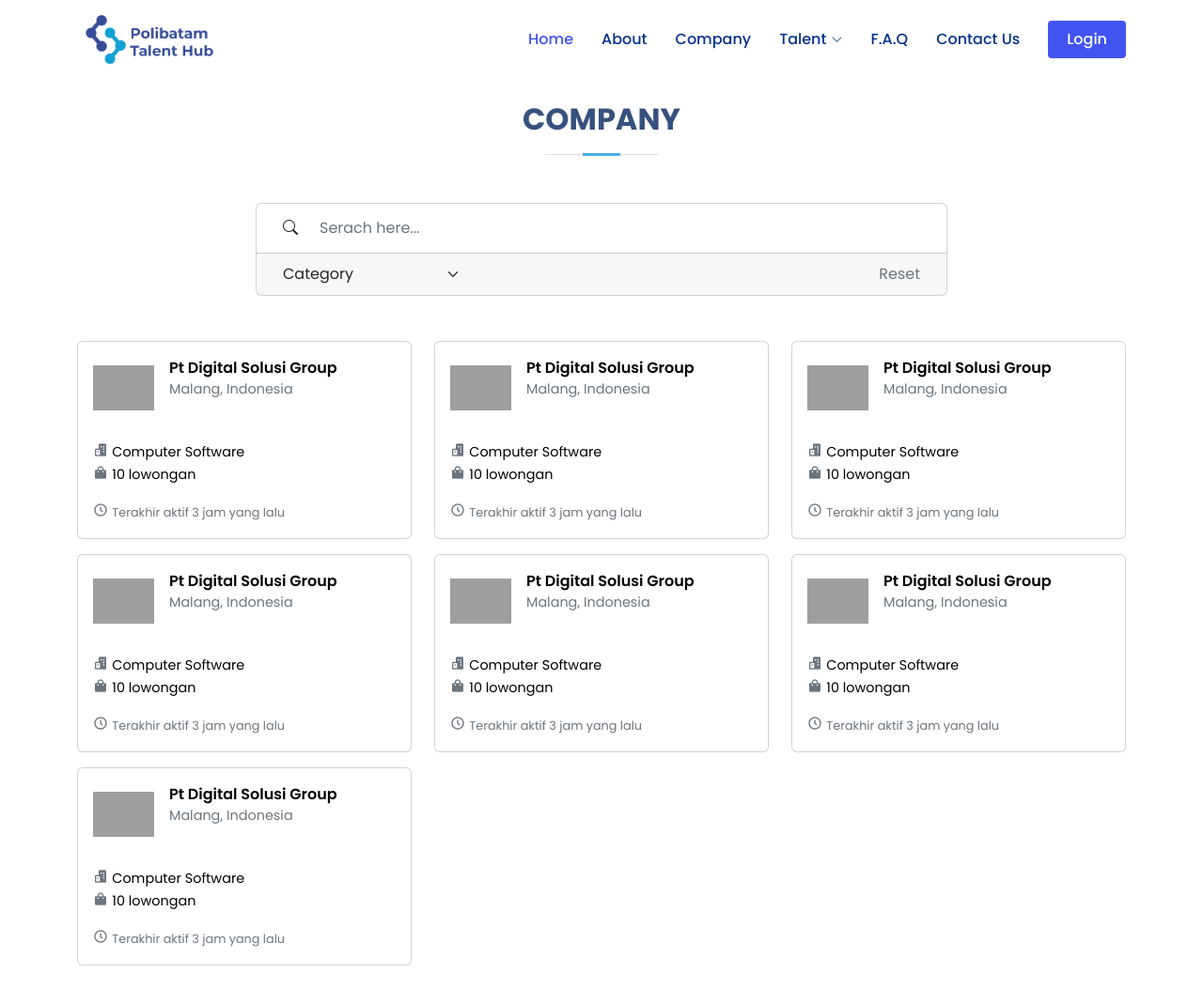
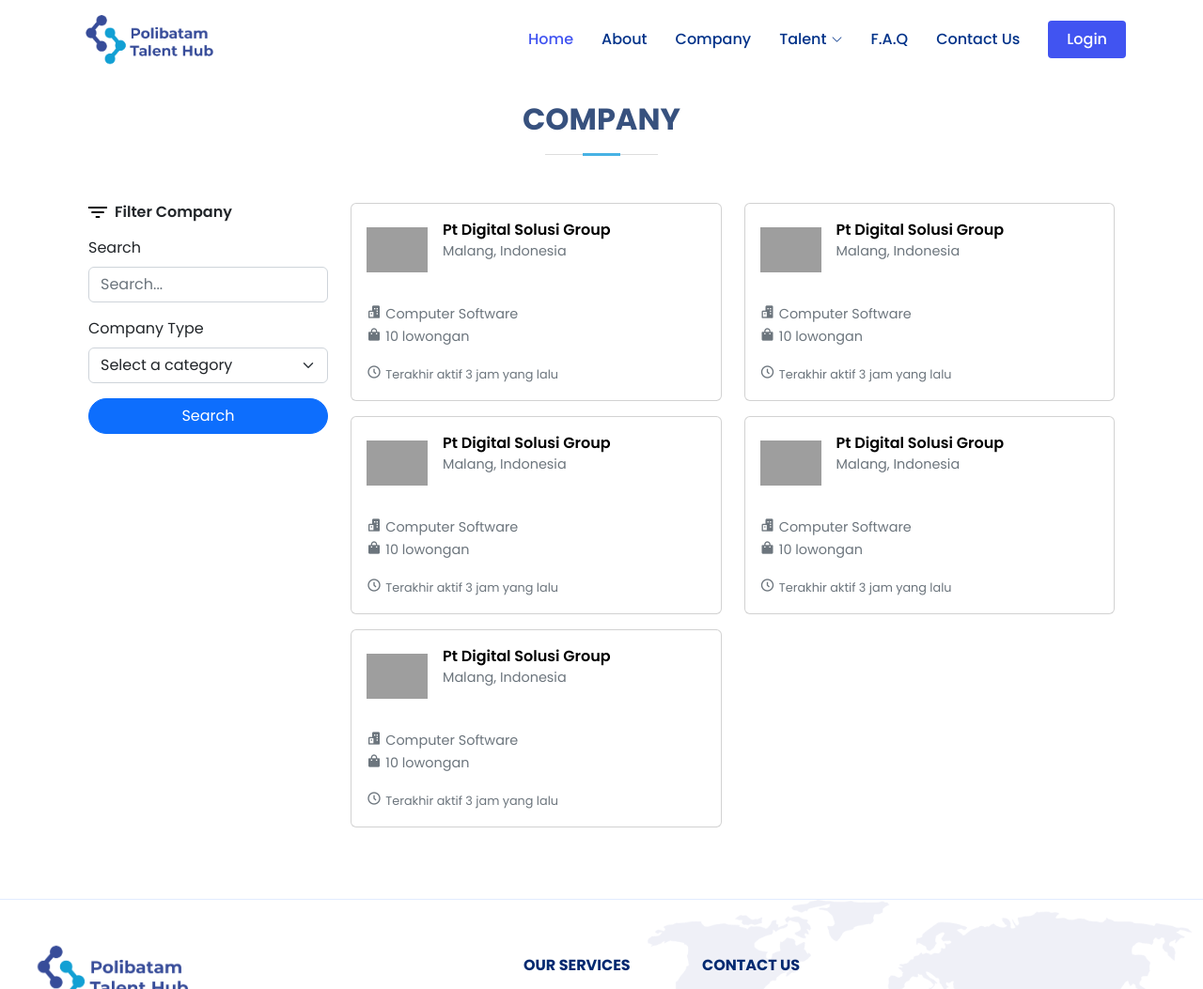
Before and after one commit to lazlanrafar/talent-hub, a plain HTML site: page company.html in a window 1280 px wide. Shown: the top 1053 px of the page at 94% size. Drawn offline with Linux system fonts and the light colour scheme; grey boxes are pictures that could not be loaded.

Commit message:
fix company

```diff
--- a/assets/css/page-company.scss
+++ b/assets/css/page-company.scss
@@ -1,20 +1,4 @@
 #company {
-  a {
-    color: #000;
-  }
-
-  button,
-  input,
-  select,
-  textarea {
-    &:focus,
-    &:active,
-    &:hover {
-      outline: none !important;
-      box-shadow: none !important;
-    }
-  }
-
   .company-item {
     .company-logo {
       width: 65px;
@@ -23,6 +7,7 @@
     }
     .company-title {
       margin-bottom: 0;
+      color: black;
 
       font-size: 1rem;
       font-weight: 600;
@@ -51,7 +36,7 @@
     }
 
     &:hover {
-      box-shadow: 0 0 3px 0 #4154f1;
+      box-shadow: #c9deff 2px 6px 15px;
     }
   }
 }
--- a/company.html
+++ b/company.html
@@ -105,57 +105,64 @@
           <h2>Company</h2>
         </div>
 
-        <div class="row justify-content-center mb-5">
-          <div class="col-md-6 col-xl-8">
-            <div class="card">
-              <div class="card-body py-2">
-                <div class="input-group border-0">
-                  <span
-                    class="input-group-text bg-transparent border-0"
-                    id="basic-addon1"
+        <div class="container-fluid">
+          <div class="row">
+            <div class="col-xl-3 d-none d-xl-flex">
+              <div class="sidebar w-100">
+                <!-- icon filter -->
+                <h3 class="h6 mb-3 fw-semibold d-flex align-items-center">
+                  <svg
+                    xmlns="http://www.w3.org/2000/svg"
+                    xmlns:xlink="http://www.w3.org/1999/xlink"
+                    width="20px"
+                    height="12px"
                   >
-                    <i class="bi bi-search"></i>
-                  </span>
+                    <path
+                      fill-rule="evenodd"
+                      fill=""
+                      d="M7.778,12.000 L12.222,12.000 L12.222,10.000 L7.778,10.000 L7.778,12.000 ZM-0.000,-0.000 L-0.000,2.000 L20.000,2.000 L20.000,-0.000 L-0.000,-0.000 ZM3.333,7.000 L16.667,7.000 L16.667,5.000 L3.333,5.000 L3.333,7.000 Z"
+                    ></path>
+                  </svg>
+                  <span class="ms-2">Filter Company</span>
+                </h3>
+                <form>
+                  <div class="mb-3">
+                    <label class="form-label">Search</label>
                     <input
                       type="text"
-                    class="form-control border-0"
-                    placeholder="Serach here..."
-                    aria-describedby="basic-addon1"
+                      class="form-control"
+                      placeholder="Search..."
                     />
                   </div>
-              </div>
-              <div class="card-footer py-1">
-                <div class="d-flex justify-content-between">
-                  <div class="">
-                    <select
-                      class="form-select border-0 bg-transparent"
-                      aria-label="Default select example"
-                    >
-                      <option selected>Category</option>
-                      <option value="1">Computer Software</option>
-                      <option value="2">Computer Hardware</option>
-                      <option value="3">Internet</option>
+                  <div class="mb-3">
+                    <label class="form-label">Company Type </label>
+                    <select class="form-select">
+                      <option value="">Select a category</option>
+                      <option value="1">Category 1</option>
+                      <option value="2">Category 2</option>
+                      <option value="3">Category 3</option>
                     </select>
                   </div>
-                  <div class="">
-                    <!-- button reset -->
-                    <button
-                      type="button"
-                      class="btn btn-outline-secondary border-0"
-                    >
-                      Reset
-                    </button>
+                  <a href="#" class="btn btn-primary w-100 rounded-pill">
+                    Search
+                  </a>
+                </form>
               </div>
             </div>
-              </div>
-            </div>
-          </div>
-        </div>
+            <div class="col-xl-9">
+              <button
+                class="btn btn-outline-secondary w-100 d-xl-none mb-3"
+                type="button"
+                data-bs-toggle="offcanvas"
+                data-bs-target="#sidebar"
+              >
+                Filter
+              </button>
 
               <div class="row">
-          <div class="col-md-6 col-xl-4 mb-3">
+                <div class="col-md-6">
                   <a href="company-detail.html">
-              <div class="card company-item">
+                    <div class="card company-item mb-3">
                       <div class="card-body">
                         <div class="d-flex mb-4">
                           <img
@@ -171,6 +178,7 @@
                           </div>
                         </div>
 
+                        <div class="text-muted">
                           <p class="company-category">
                             <i class="bx bxs-buildings text-muted"></i>
                             <span> Computer Software</span>
@@ -179,6 +187,7 @@
                             <i class="bx bxs-shopping-bag text-muted"></i>
                             <span>10 lowongan</span>
                           </p>
+                        </div>
 
                         <p class="company-time text-muted">
                           <i class="bx bx-time-five"></i>
@@ -188,9 +197,9 @@
                     </div>
                   </a>
                 </div>
-          <div class="col-md-6 col-xl-4 mb-3">
+                <div class="col-md-6">
                   <a href="company-detail.html">
-              <div class="card company-item">
+                    <div class="card company-item mb-3">
                       <div class="card-body">
                         <div class="d-flex mb-4">
                           <img
@@ -206,6 +215,7 @@
                           </div>
                         </div>
 
+                        <div class="text-muted">
                           <p class="company-category">
                             <i class="bx bxs-buildings text-muted"></i>
                             <span> Computer Software</span>
@@ -214,6 +224,7 @@
                             <i class="bx bxs-shopping-bag text-muted"></i>
                             <span>10 lowongan</span>
                           </p>
+                        </div>
 
                         <p class="company-time text-muted">
                           <i class="bx bx-time-five"></i>
@@ -223,9 +234,9 @@
                     </div>
                   </a>
                 </div>
-          <div class="col-md-6 col-xl-4 mb-3">
+                <div class="col-md-6">
                   <a href="company-detail.html">
-              <div class="card company-item">
+                    <div class="card company-item mb-3">
                       <div class="card-body">
                         <div class="d-flex mb-4">
                           <img
@@ -241,6 +252,7 @@
                           </div>
                         </div>
 
+                        <div class="text-muted">
                           <p class="company-category">
                             <i class="bx bxs-buildings text-muted"></i>
                             <span> Computer Software</span>
@@ -249,6 +261,7 @@
                             <i class="bx bxs-shopping-bag text-muted"></i>
                             <span>10 lowongan</span>
                           </p>
+                        </div>
 
                         <p class="company-time text-muted">
                           <i class="bx bx-time-five"></i>
@@ -258,9 +271,9 @@
                     </div>
                   </a>
                 </div>
-          <div class="col-md-6 col-xl-4 mb-3">
+                <div class="col-md-6">
                   <a href="company-detail.html">
-              <div class="card company-item">
+                    <div class="card company-item mb-3">
                       <div class="card-body">
                         <div class="d-flex mb-4">
                           <img
@@ -276,6 +289,7 @@
                           </div>
                         </div>
 
+                        <div class="text-muted">
                           <p class="company-category">
                             <i class="bx bxs-buildings text-muted"></i>
                             <span> Computer Software</span>
@@ -284,6 +298,7 @@
                             <i class="bx bxs-shopping-bag text-muted"></i>
                             <span>10 lowongan</span>
                           </p>
+                        </div>
 
                         <p class="company-time text-muted">
                           <i class="bx bx-time-five"></i>
@@ -293,9 +308,9 @@
                     </div>
                   </a>
                 </div>
-          <div class="col-md-6 col-xl-4 mb-3">
+                <div class="col-md-6">
                   <a href="company-detail.html">
-              <div class="card company-item">
+                    <div class="card company-item mb-3">
                       <div class="card-body">
                         <div class="d-flex mb-4">
                           <img
@@ -311,6 +326,7 @@
                           </div>
                         </div>
 
+                        <div class="text-muted">
                           <p class="company-category">
                             <i class="bx bxs-buildings text-muted"></i>
                             <span> Computer Software</span>
@@ -319,6 +335,7 @@
                             <i class="bx bxs-shopping-bag text-muted"></i>
                             <span>10 lowongan</span>
                           </p>
+                        </div>
 
                         <p class="company-time text-muted">
                           <i class="bx bx-time-five"></i>
@@ -328,75 +345,65 @@
                     </div>
                   </a>
                 </div>
-          <div class="col-md-6 col-xl-4 mb-3">
-            <a href="company-detail.html">
-              <div class="card company-item">
-                <div class="card-body">
-                  <div class="d-flex mb-4">
-                    <img
-                      src="https://images.glints.com/unsafe/60x0/glints-dashboard.s3.amazonaws.com/company-logo/fcb7bcd1efd0b9eb8fa2e836bafc17a0.jpg"
-                      class="company-logo"
-                      alt=""
-                    />
-                    <div class="ms-3">
-                      <p class="company-title">Pt Digital Solusi Group</p>
-                      <p class="company-location text-muted">
-                        Malang, Indonesia
-                      </p>
+              </div>
+            </div>
           </div>
         </div>
 
-                  <p class="company-category">
-                    <i class="bx bxs-buildings text-muted"></i>
-                    <span> Computer Software</span>
-                  </p>
-                  <p class="company-job">
-                    <i class="bx bxs-shopping-bag text-muted"></i>
-                    <span>10 lowongan</span>
-                  </p>
-
-                  <p class="company-time text-muted">
-                    <i class="bx bx-time-five"></i>
-                    <span>Terakhir aktif 3 jam yang lalu</span>
-                  </p>
+        <div
+          class="offcanvas offcanvas-start"
+          tabindex="-1"
+          id="sidebar"
+          aria-labelledby="sidebarLabel"
+        >
+          <div class="offcanvas-header">
+            <h5 class="offcanvas-title" id="sidebarLabel">Filter</h5>
+            <button
+              type="button"
+              class="btn-close text-reset"
+              data-bs-dismiss="offcanvas"
+              aria-label="Close"
+            ></button>
           </div>
+          <div class="offcanvas-body">
+            <!-- icon filter -->
+            <h3 class="h6 mb-3 fw-semibold d-flex align-items-center">
+              <svg
+                xmlns="http://www.w3.org/2000/svg"
+                xmlns:xlink="http://www.w3.org/1999/xlink"
+                width="20px"
+                height="12px"
+              >
+                <path
+                  fill-rule="evenodd"
+                  fill=""
+                  d="M7.778,12.000 L12.222,12.000 L12.222,10.000 L7.778,10.000 L7.778,12.000 ZM-0.000,-0.000 L-0.000,2.000 L20.000,2.000 L20.000,-0.000 L-0.000,-0.000 ZM3.333,7.000 L16.667,7.000 L16.667,5.000 L3.333,5.000 L3.333,7.000 Z"
+                ></path>
+              </svg>
+              <span class="ms-2">Filter Company</span>
+            </h3>
+            <form>
+              <div class="mb-3">
+                <label class="form-label">Search</label>
+                <input
+                  type="text"
+                  class="form-control"
+                  placeholder="Search..."
+                />
               </div>
+              <div class="mb-3">
+                <label class="form-label">Company Type </label>
+                <select class="form-select">
+                  <option value="">Select a category</option>
+                  <option value="1">Category 1</option>
+                  <option value="2">Category 2</option>
+                  <option value="3">Category 3</option>
+                </select>
+              </div>
+              <a href="#" class="btn btn-primary w-100 rounded-pill">
+                Search
               </a>
-          </div>
-          <div class="col-md-6 col-xl-4 mb-3">
-            <a href="company-detail.html">
-              <div class="card company-item">
-                <div class="card-body">
-                  <div class="d-flex mb-4">
-                    <img
-                      src="https://images.glints.com/unsafe/60x0/glints-dashboard.s3.amazonaws.com/company-logo/fcb7bcd1efd0b9eb8fa2e836bafc17a0.jpg"
-                      class="company-logo"
-                      alt=""
-                    />
-                    <div class="ms-3">
-                      <p class="company-title">Pt Digital Solusi Group</p>
-                      <p class="company-location text-muted">
-                        Malang, Indonesia
-                      </p>
-                    </div>
-                  </div>
-
-                  <p class="company-category">
-                    <i class="bx bxs-buildings text-muted"></i>
-                    <span> Computer Software</span>
-                  </p>
-                  <p class="company-job">
-                    <i class="bx bxs-shopping-bag text-muted"></i>
-                    <span>10 lowongan</span>
-                  </p>
-
-                  <p class="company-time text-muted">
-                    <i class="bx bx-time-five"></i>
-                    <span>Terakhir aktif 3 jam yang lalu</span>
-                  </p>
-                </div>
-              </div>
-            </a>
+            </form>
           </div>
         </div>
       </section>
```
Also changed, not shown: assets/css/page-company.css, 1 other file. Lines whose indentation alone changed are shown as unchanged.
